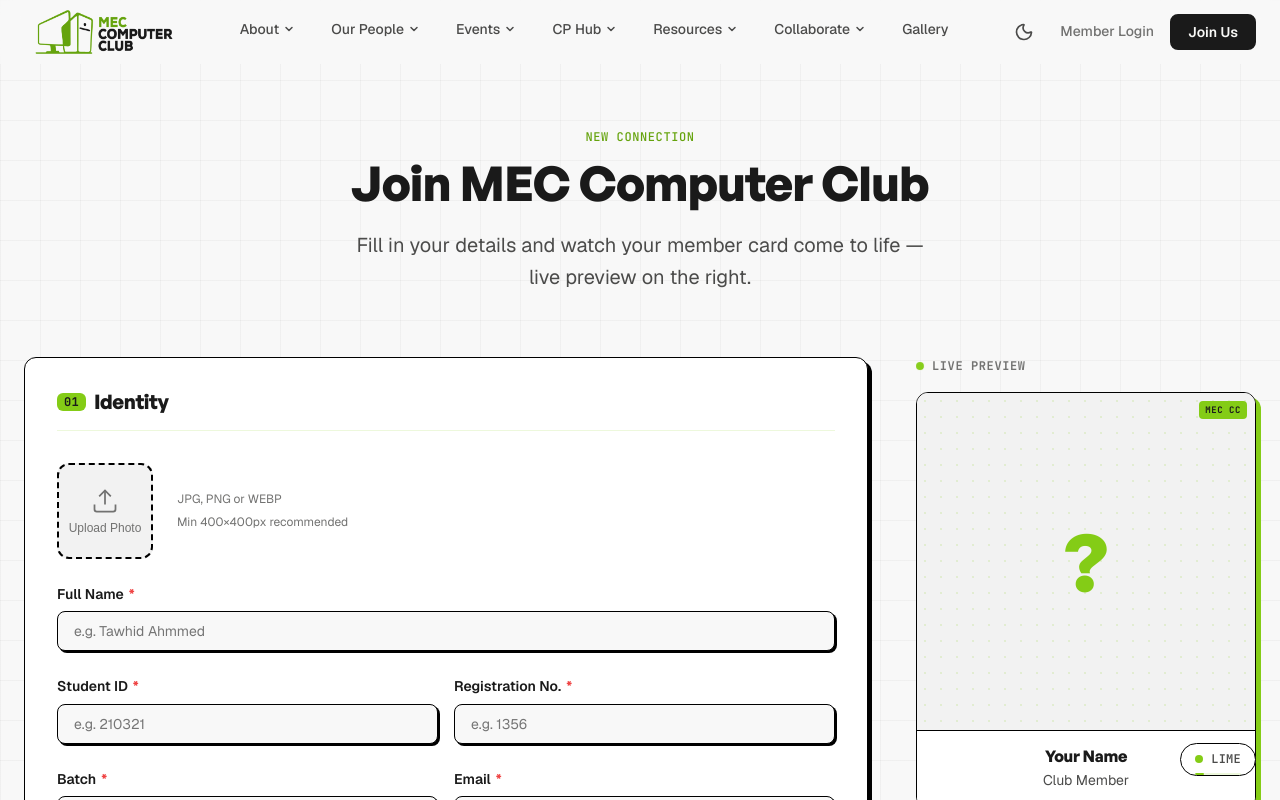
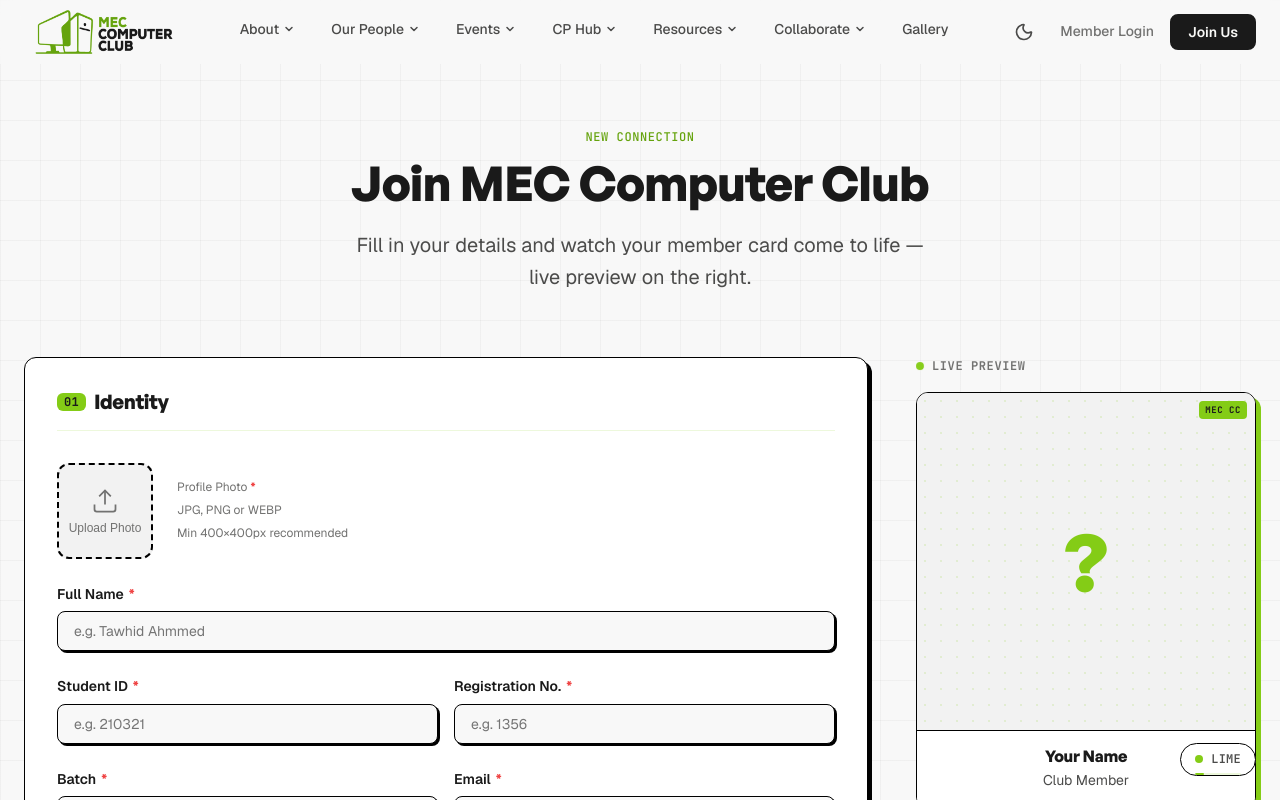
Before and after one commit to abokash590/ClubWebsite, a Next.js app: page /join in a window 1280 px wide. Shown: the top 800 px of the page. Built offline with nearby package versions, Linux system fonts and the light colour scheme.

Commit message:
feat: make profile photo mandatory on join page

```diff
--- a/src/app/join/page.tsx
+++ b/src/app/join/page.tsx
@@ -213,6 +213,10 @@
 
   const handleSubmit = useCallback(async (e: React.FormEvent<HTMLFormElement>) => {
     e.preventDefault();
+    if (!photoUrl) {
+      setServerMsg("Profile photo is required. Please upload a photo.");
+      return;
+    }
     setSubmitting(true);
     const fd = new FormData();
     Object.entries(form).forEach(([k, v]) => fd.append(k, v));
@@ -281,6 +285,7 @@
                 </button>
                 <input ref={fileRef} type="file" accept="image/*" onChange={handlePhoto} style={{ display: "none" }} />
                 <div className="jc-photo-upload-hint">
+                  <p>Profile Photo <span className="jc-required">*</span></p>
                   <p>JPG, PNG or WEBP</p>
                   <p>Min 400×400px recommended</p>
                   {photoUrl && (
```
